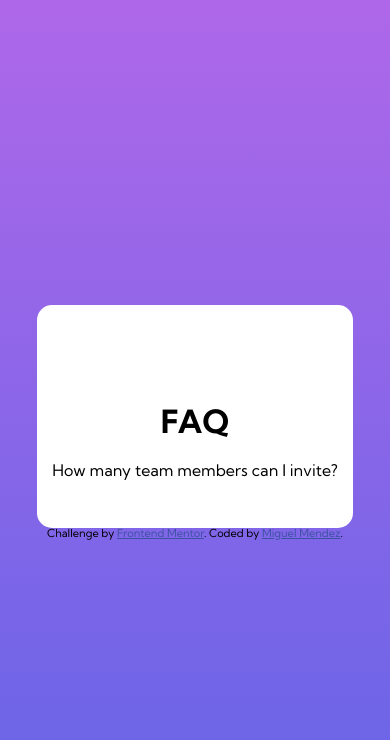
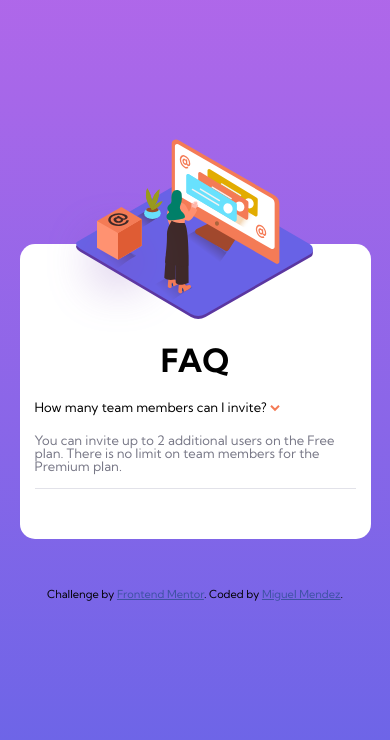
Before and after one commit to Miguelmndz/FAQ-Card, a plain HTML site: page index.html in a window 390 px wide. Drawn offline with Linux system fonts and the light colour scheme.

Commit message:
added mobile icon position

```diff
--- a/index.html
+++ b/index.html
@@ -21,12 +21,23 @@
 
   <div class="card-container">
     <section class="card-faq">
+      <div class="card-img">
+        <img class="card-mobile-woman" src="/images/illustration-woman-online-mobile.svg">
+      </div>
       <h1>FAQ</h1>
 
-      <div class="card-dropdown-wrapper">
-        <p class="card-dropdown">How many team members can I invite?</p>
+      <div class="card-accordion-item">
+        <p class="card-accordion-header">
+          How many team members can I invite?
+          <img src="images/icon-arrow-down.svg">
+          <p class="card-accordion-content">
+            You can invite up to 2 additional users on the Free plan. There is no limit on
+            team members for the Premium plan.
+          </p>
+        </p>
+        <!-- <p class="card-dropdown">How many team members can I invite?</p>
         <div class="card-dropdown-content">
-          <a class="card-dropdown-item" href="#">this is text</a>
+          <a class="card-dropdown-item" href="#">this is text</a> -->
         </div>
       </div>
 
--- a/style.css
+++ b/style.css
@@ -55,7 +55,7 @@ table {
 /* Main styles */
 
 body {
-  min-height: 100vh;
+  height: 100vh;
   background: linear-gradient(hsl(273, 75%, 66%), hsl(240, 73%, 65%)) no-repeat;
   background-attachment: fixed;
   display: flex;
@@ -67,15 +67,29 @@ body {
 
 .card-container {
   /* border: 1px solid red; */
-  min-width: 300px;
+  /* width: 300px; */
+  width: 90%;
   background: white;
   border-radius: 15px;
   padding: 100px 15px 50px 15px;
   text-align: center;
+  /* word-wrap: break-word; */
+  position: relative;
+
+
 }
 
 .card-faq {
-  position: relative;
+
+}
+
+.card-img {
+  position: absolute;
+  left: -15px;
+  top: -105px;
+  width: 100%;
+  height: 100%;
+
 }
 
 .card-faq h1 {
@@ -84,28 +98,21 @@ body {
   font-size: 2rem;
 }
 
-.card-dropdown-wrapper {
-  position: relative;
-  /* display: inline-block; */
+.card-accordion-item {
+  font-size: 13px;
+  text-align: left;
+  border-bottom: 1px solid hsl(240, 15%, 90%);
+  padding-bottom: 15px;
 }
 
-.card-dropdown-content {
-  display: none;
-  position: absolute;
+.card-accordion-header {
+  margin-bottom: 20px;
 }
 
-.card-dropdown-item {
-
-  display: block;
-
-
+.card-accordion-content {
+  color: hsl(240, 6%, 50%);
 }
 
-.card-dropdown-wrapper:hover .card-dropdown-content {
-  display: block;
-  /* padding-top: 30px;
-  padding-bottom: 30px;
-} */
 
 
 
```
